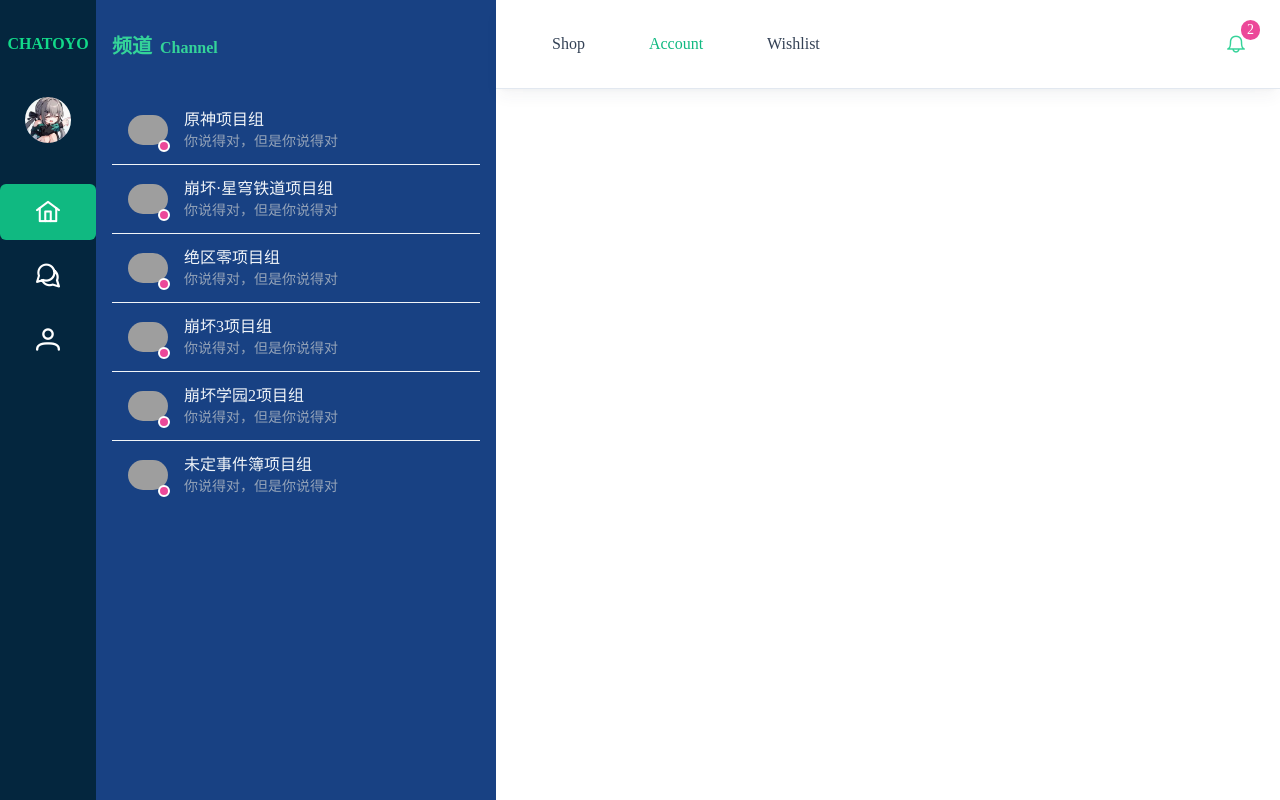
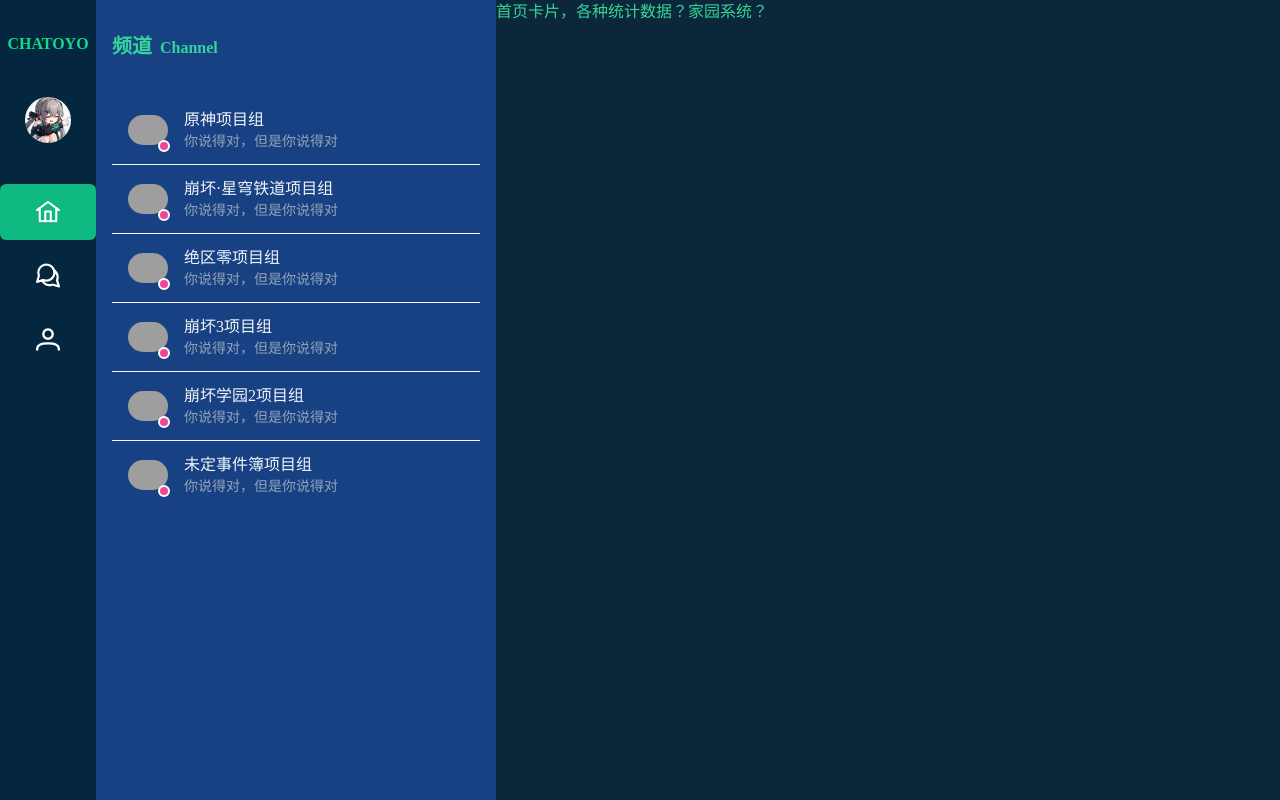
Before and after one commit to chatoyo/chatoyo, a Vue app: page / in a window 1280 px wide. Built offline with nearby package versions, Linux system fonts and the light colour scheme; grey boxes are pictures that could not be loaded.

Commit message:
feat: load card in home page

```diff
--- a/src/pages/main/home.vue
+++ b/src/pages/main/home.vue
@@ -1,16 +1,26 @@
 <script setup lang="ts">
-
 import ChannelList from "@/components/channel/channel-list.vue";
 import ChannelDetail from "@/components/channel/channel-detail.vue";
+import HomeCard from "@/components/home/home-card.vue";
+
+const channelSelected = ref<{}>()
 </script>
 
 <template>
 <div class="home-page flex flex-row w-full">
-	<channel-list/>
-	<channel-detail class="flex-1"/>
+	<channel-list v-model:selected-channel="channelSelected"/>
+	<div class="main-container">
+		<channel-detail v-if="channelSelected" :channel="channelSelected"/>
+		<home-card v-else/>
+	</div>
 </div>
 </template>
 
 <style scoped>
-
+@tailwind components;
+@layer components {
+	.main-container {
+		@apply flex-1 bg-[#0c263a] h-screen w-full
+	}
+}
 </style>
```
